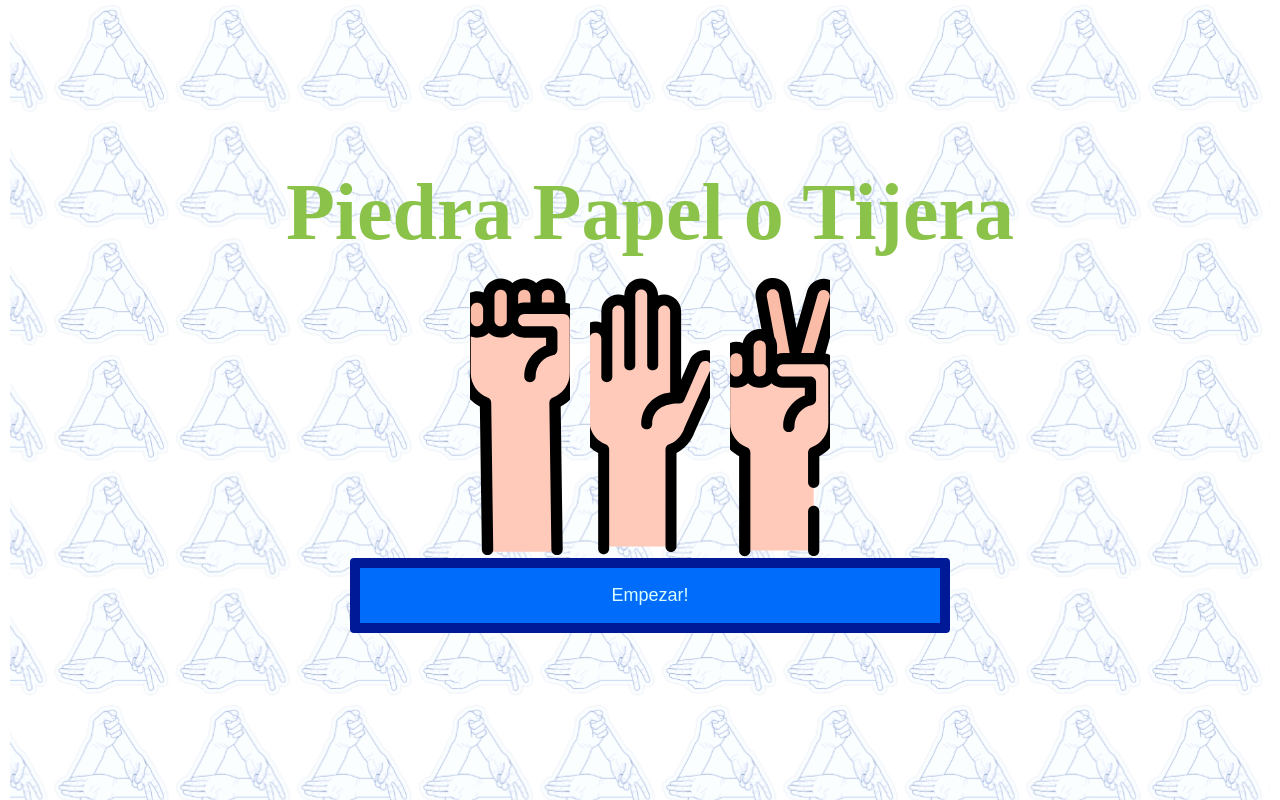
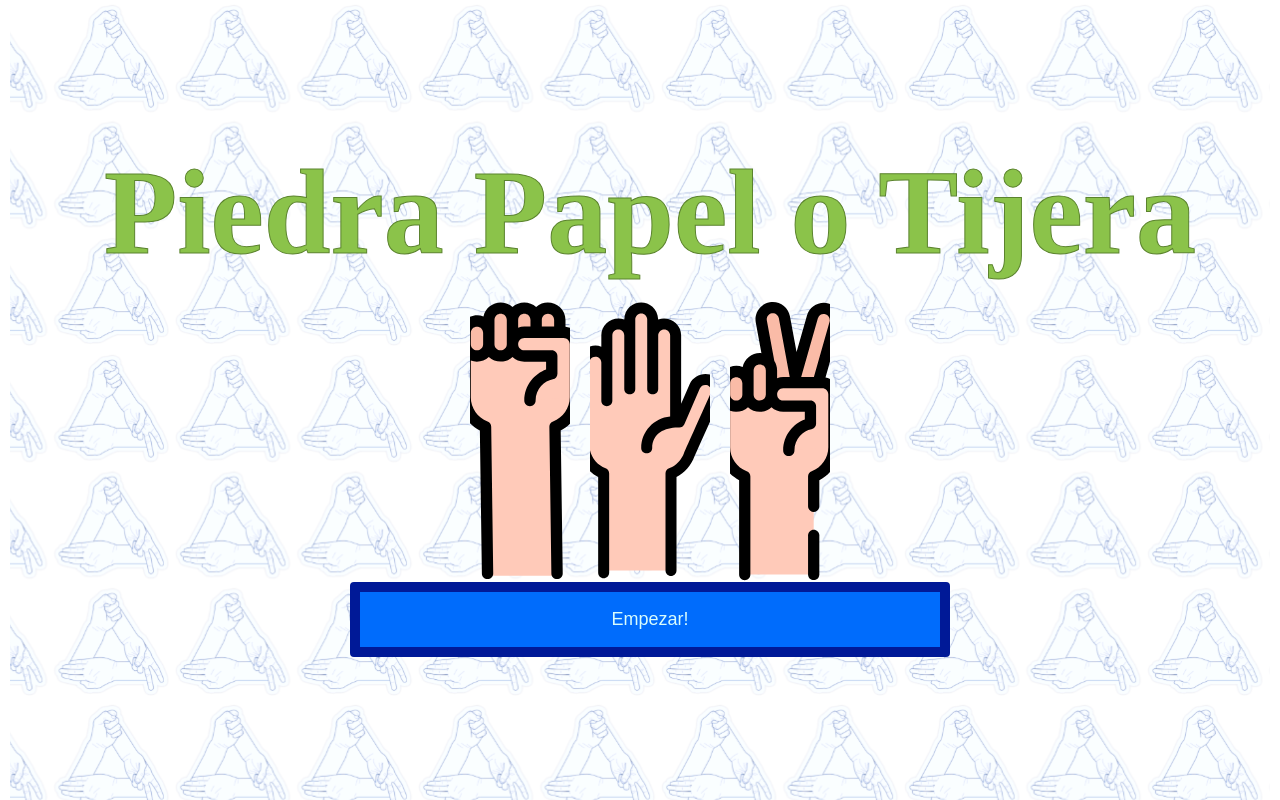
Before and after one commit to PabloMur/ppt-react, a React (Create React App) app: page / in a window 1280 px wide. Built offline with nearby package versions, Linux system fonts and the light colour scheme; a web font is replaced by a local one; what recoil-persist would draw is missing.

Commit message:
texto resized

```diff
--- a/src/components/customText/styles.module.css
+++ b/src/components/customText/styles.module.css
@@ -1,8 +1,9 @@
 .title {
-  font-size: 80px;
+  font-size: 7.5em;
   font-weight: bold;
   color: #8bc34a;
   transition: all 3s ease;
+  -webkit-text-stroke: 1px #5b832e;
 }
 .body {
   font-size: 30px;
```
